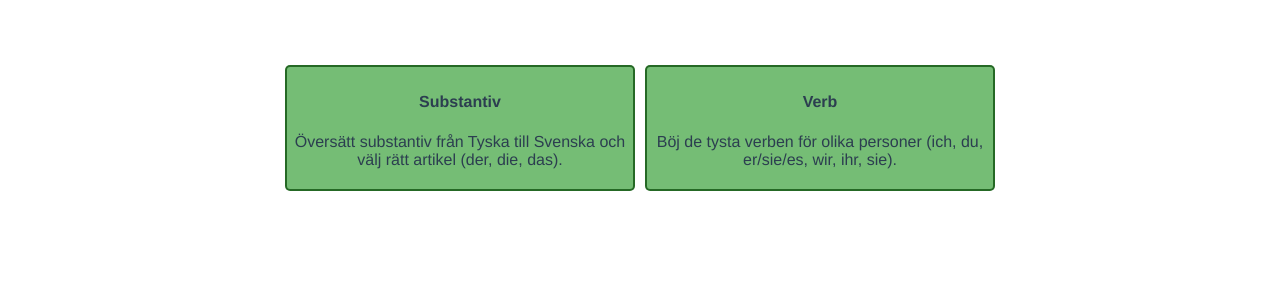
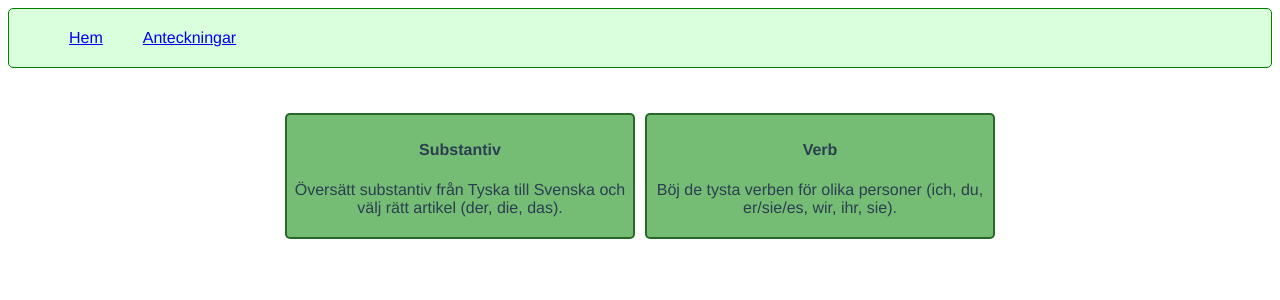
Before and after one commit to Sarrgas/german-practice-ver2, a Vue app: page / in a window 1280 px wide. Shown: the top 300 px of the page. Built offline with nearby package versions, Linux system fonts and the light colour scheme.

Commit message:
Navigation header with Notes-page. Closes #4

```diff
--- a/src/App.vue
+++ b/src/App.vue
@@ -1,6 +1,16 @@
 <template>
   <div id="app">
-    <router-view />
+    <header>
+      <nav>
+        <ul>
+          <li><router-link :to="{name: 'Home'}"> <div class="nav-item">Hem</div></router-link></li>
+          <li><router-link :to="{name: 'Notes'}"> <div class="nav-item">Anteckningar</div></router-link></li>
+        </ul>
+      </nav>
+    </header>
+    <div id="main">
+      <router-view />
+    </div>
   </div>
 </template>
 
@@ -18,6 +28,30 @@ export default {
   -moz-osx-font-smoothing: grayscale;
   text-align: center;
   color: #2c3e50;
-  margin-top: 60px;
 }
+#main {
+  margin-top: 40px;
+}
+.nav-item {
+  padding: 20px;
+}
+.nav-item:hover {
+  background-color: rgba(16, 136, 0, 0.52);
+}
+header {
+  text-align: left;
+}
+nav {
+  border: 1px solid green;
+  border-radius: 5px;
+  background-color: rgba(204, 255, 208, 0.74);
+}
+ul {
+  margin: 0px;
+}
+nav ul li {
+      display: inline-block;
+      list-style-type: none;
+}
+
 </style>
--- a/src/router/index.js
+++ b/src/router/index.js
@@ -6,6 +6,7 @@ Vue.use(Router);
 import HomePage from '../Home/HomePage.vue';
 import NounPage from '../Noun/NounPage.vue';
 import VerbPage from '../Verb/VerbPage.vue';
+import NotePage from '../Notes/NotePage.vue';
 
 export default new Router({
     routes: [
@@ -25,6 +26,11 @@ export default new Router({
             name: 'Verbs',
             props: true,
             component: VerbPage,
+        },
+        {
+            path: '/notes',
+            name: 'Notes',
+            component: NotePage,
         }
     ],
 });
```
